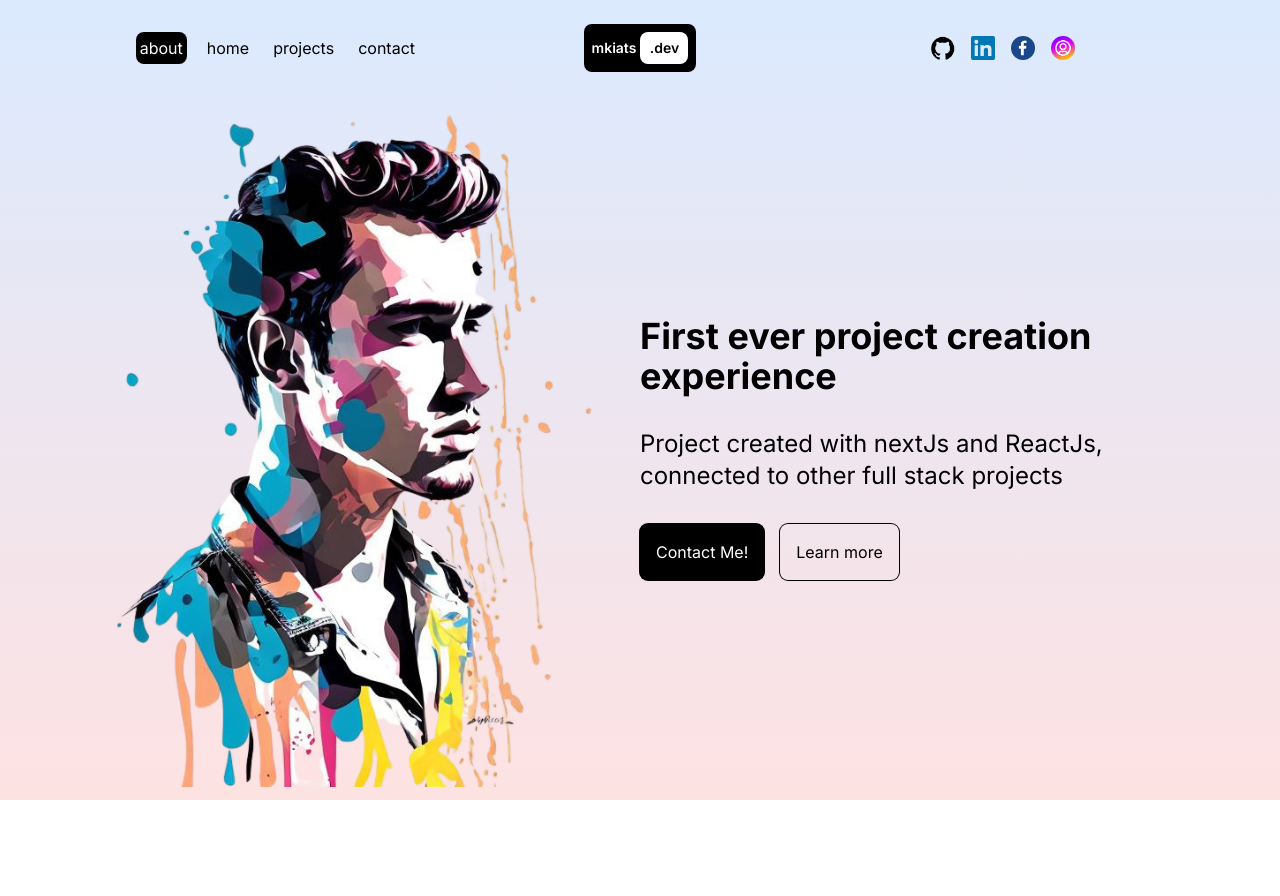
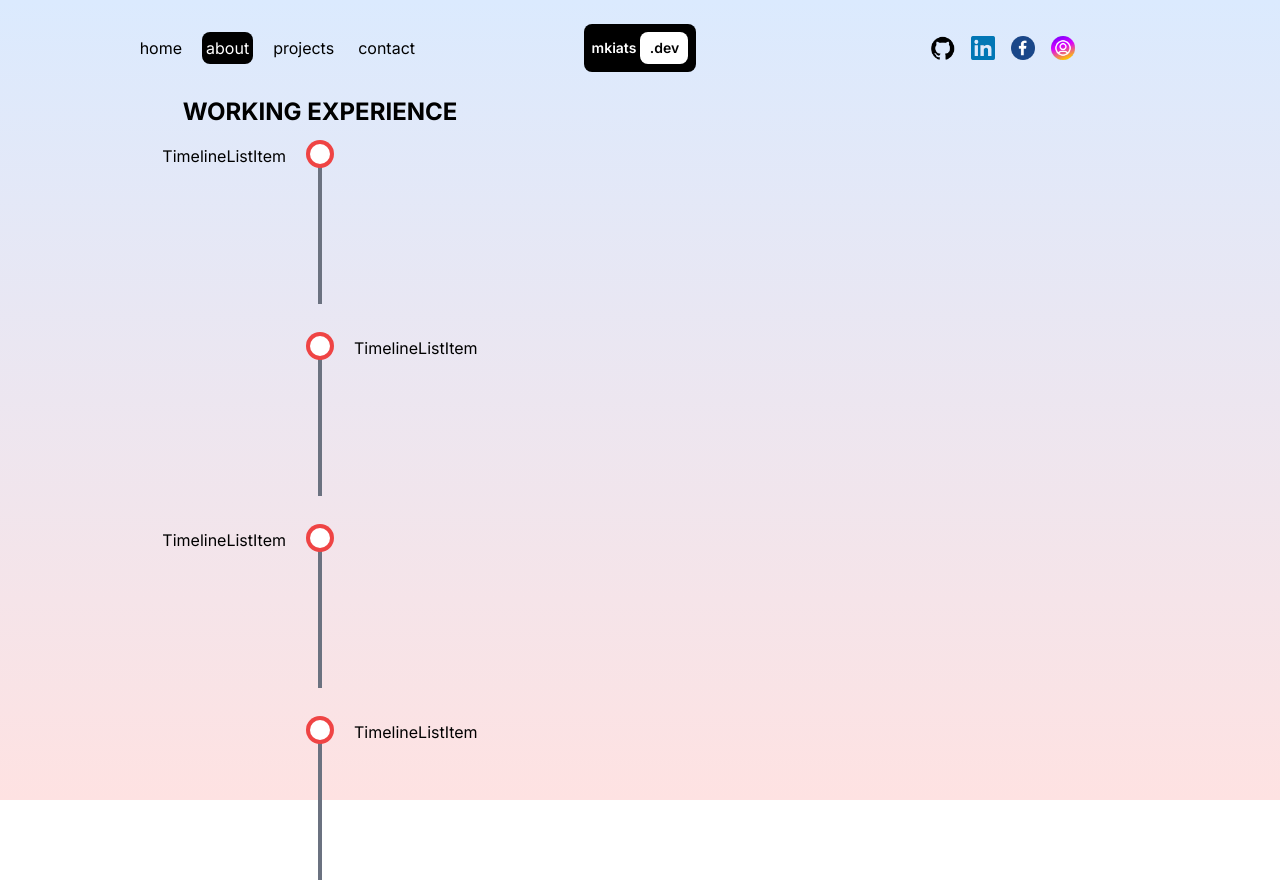
Before and after one commit to mkiats/mkiats-website, a Next.js app: page /about in a window 1280 px wide. Before the commit the page ends 800 px from the top, so only its background shows below. Built offline with nearby package versions, Linux system fonts and the light colour scheme.

Commit message:
refactor homepage to '/' endpoint

```diff
--- a/src/app/about/page.jsx
+++ b/src/app/about/page.jsx
@@ -1,35 +1,17 @@
-import Image from 'next/image';
+import Timeline from "@/ui/timeline/timeline";
 
-const AboutPage = () => {
-	return (
-		<div className='h-full flex flex-col lg:flex-row px-4 sm:px-8 md:px-12 lg:px-16 xl:px-24'>
-			{/* IMAGE CONTAINER */}
-			<div className='h-1/2 lg:w-1/2 lg:h-full relative'>
-				<Image src='/hero.png' alt='' fill className='object-contain' />
-			</div>
-			{/* TEXT CONTAINER */}
-			<div className='h-1/2 lg:w-1/2 lg:h-full flex flex-col gap-8 items-center justify-center'>
-				{/* TITLE */}
-				<div className='text-4xl font-bold'>
-					First ever project creation experience
-				</div>
-				{/* DESCRIPTION */}
-				<div className='text-2xl'>
-					Project created with nextJs and ReactJs, connected to other
-					full stack projects
-				</div>
-				{/* BUTTONS */}
-				<div className='w-full flex gap-4'>
-					<button className='rounded-lg p-4 ring-1 ring-black bg-black text-white'>
-						Contact Me!
-					</button>
-					<button className='rounded-lg p-4 ring-1 ring-black'>
-						Learn more
-					</button>
-				</div>
-			</div>
-		</div>
-	);
+const Home = () => {
+  return (
+    <div className="flex overflow-scroll">
+      {/* TEXT CONTAINER */}
+      <div className="w-1/2 h-screen justify-center flex flex-col">
+        <Timeline className="" />
+      </div>
+
+      {/* SVG CONTAINER */}
+      <div className="w-1/2 h-screen sticky"></div>
+    </div>
+  );
 };
 
-export default AboutPage;
+export default Home;
--- a/src/app/home/page.jsx
+++ /dev/null
@@ -1,17 +0,0 @@
-import Timeline from "@/ui/timeline/timeline";
-
-const Home = () => {
-  return (
-    <div className="flex overflow-scroll">
-      {/* TEXT CONTAINER */}
-      <div className="w-1/2 h-screen justify-center flex flex-col">
-        <Timeline className="" />
-      </div>
-
-      {/* SVG CONTAINER */}
-      <div className="w-1/2 h-screen sticky"></div>
-    </div>
-  );
-};
-
-export default Home;
--- a/src/app/page.jsx
+++ b/src/app/page.jsx
@@ -1,5 +1,35 @@
-const Landing = () => {
-     return <div> Landing </div>
+import Image from 'next/image';
+
+const AboutPage = () => {
+	return (
+		<div className='h-full flex flex-col lg:flex-row px-4 sm:px-8 md:px-12 lg:px-16 xl:px-24'>
+			{/* IMAGE CONTAINER */}
+			<div className='h-1/2 lg:w-1/2 lg:h-full relative'>
+				<Image src='/hero.png' alt='' fill className='object-contain' />
+			</div>
+			{/* TEXT CONTAINER */}
+			<div className='h-1/2 lg:w-1/2 lg:h-full flex flex-col gap-8 items-center justify-center'>
+				{/* TITLE */}
+				<div className='text-4xl font-bold'>
+					First ever project creation experience
+				</div>
+				{/* DESCRIPTION */}
+				<div className='text-2xl'>
+					Project created with nextJs and ReactJs, connected to other
+					full stack projects
+				</div>
+				{/* BUTTONS */}
+				<div className='w-full flex gap-4'>
+					<button className='rounded-lg p-4 ring-1 ring-black bg-black text-white'>
+						Contact Me!
+					</button>
+					<button className='rounded-lg p-4 ring-1 ring-black'>
+						Learn more
+					</button>
+				</div>
+			</div>
+		</div>
+	);
 };
 
-export default Landing
+export default AboutPage;
--- a/src/lib/data.jsx
+++ b/src/lib/data.jsx
@@ -1,4 +1,4 @@
-const workExperience = [
+export const workExperience = [
   {
     index: "0",
     jobTitle: "Software engineer intern",
@@ -14,14 +14,14 @@ const workExperience = [
     employerOrganisation: "DSO",
   },
   {
-    index: "0",
+    index: "2",
     jobTitle: "Software engineer intern",
     jobDesc: "JQuery and Springboot",
     jobDuration: "Jan 2024 - Present",
     employerOrganisation: "Integro",
   },
   {
-    index: "1",
+    index: "3",
     jobTitle: "Machine learning intern",
     jobDesc: "Simclr and LLM",
     jobDuration: "May 2023 - Aug 2023",
--- a/src/ui/navbar/navbar.jsx
+++ b/src/ui/navbar/navbar.jsx
@@ -6,8 +6,8 @@ import { MdOutlineMenu } from 'react-icons/md';
 import Navlink from './navlink/navlink';
 
 const links = [
+	{ url: '/', title: 'home' },
 	{ url: '/about', title: 'about' },
-	{ url: '/home', title: 'home' },
 	{ url: '/projects', title: 'projects' },
 	{ url: '/contact', title: 'contact' },
 ];
--- a/src/ui/timeline/timeline.jsx
+++ b/src/ui/timeline/timeline.jsx
@@ -1,5 +1,5 @@
-import TimelineListItem from "./timelineListItem/timelineListItem";
-import workExperience from "@/lib/data";
+import { workExperience } from "@/lib/data";
+import TimelineListSegment from "./timelineListSegment/timelineListSegment";
 
 const Timeline = () => {
   return (
@@ -7,22 +7,9 @@ const Timeline = () => {
       {/* TIMELINE TITLE */}
       <h1 className="text-2xl font-bold">WORKING EXPERIENCE</h1>
       {/* TIMELINE LIST */}
-      <div className="flex h-1/3 w-full">
-        {/* TIMELINE LIST ITEM */}
-        <div className="flex-1 flex p-4 justify-end">
-          <TimelineListItem />
-        </div>
-        {/* TIMELINE LIST ITEM */}
-        <div className="flex-2 p-4 flex justify-center">
-          <div className="w-1 bg-gray-500 relative">
-            <div className="w-5 h-5 ring-4 rounded-full ring-red-500 bg-white absolute -left-2"></div>
-          </div>
-        </div>
-        {/* TIMELINE LIST ITEM */}
-        <div className="flex-1 p-4 flex justify-start">
-          <TimelineListItem />
-        </div>
-      </div>
+      {workExperience.map((element, index) => (
+        <TimelineListSegment job={element} index={index} key={element.index}/>
+      ))}
     </div>
   );
 };
--- a/src/ui/timeline/timelineListItem/timelineListItem.jsx
+++ b/src/ui/timeline/timelineListItem/timelineListItem.jsx
@@ -1,5 +1,6 @@
-const TimelineListItem = ({jobTitle, jobDesc, jobDuration, employeeOrganisation}) => {
-     return <div> TimelineListItem </div>
+const TimelineListItem = ({ job }) => {
+
+  return <div> TimelineListItem </div>;
 };
 
-export default TimelineListItem
+export default TimelineListItem;
--- /dev/null
+++ b/src/ui/timeline/timelineListSegment/timelineListSegment.jsx
@@ -0,0 +1,24 @@
+import TimelineListItem from "../timelineListItem/timelineListItem";
+
+const TimelineListSegment = ({ job, index }) => {
+  return (
+    <div className="flex h-full w-full">
+      {/* TIMELINE LIST ITEM */}
+      <div className="flex-1 flex p-4 justify-end">
+        {parseInt(index) % 2 === 0 && <TimelineListItem />}
+      </div>
+      {/* TIMELINE LIST ITEM */}
+      <div className="flex-2 p-4 flex justify-center">
+        <div className="w-1 bg-gray-500 relative">
+          <div className="w-5 h-5 ring-4 rounded-full ring-red-500 bg-white absolute -left-2"></div>
+        </div>
+      </div>
+      {/* TIMELINE LIST ITEM */}
+      <div className="flex-1 p-4 flex justify-start">
+        {parseInt(index) % 2 === 1 && <TimelineListItem />}
+      </div>
+    </div>
+  );
+};
+
+export default TimelineListSegment;
```
Also changed, not shown: src/app/layout.js (+10 -10 lines).
